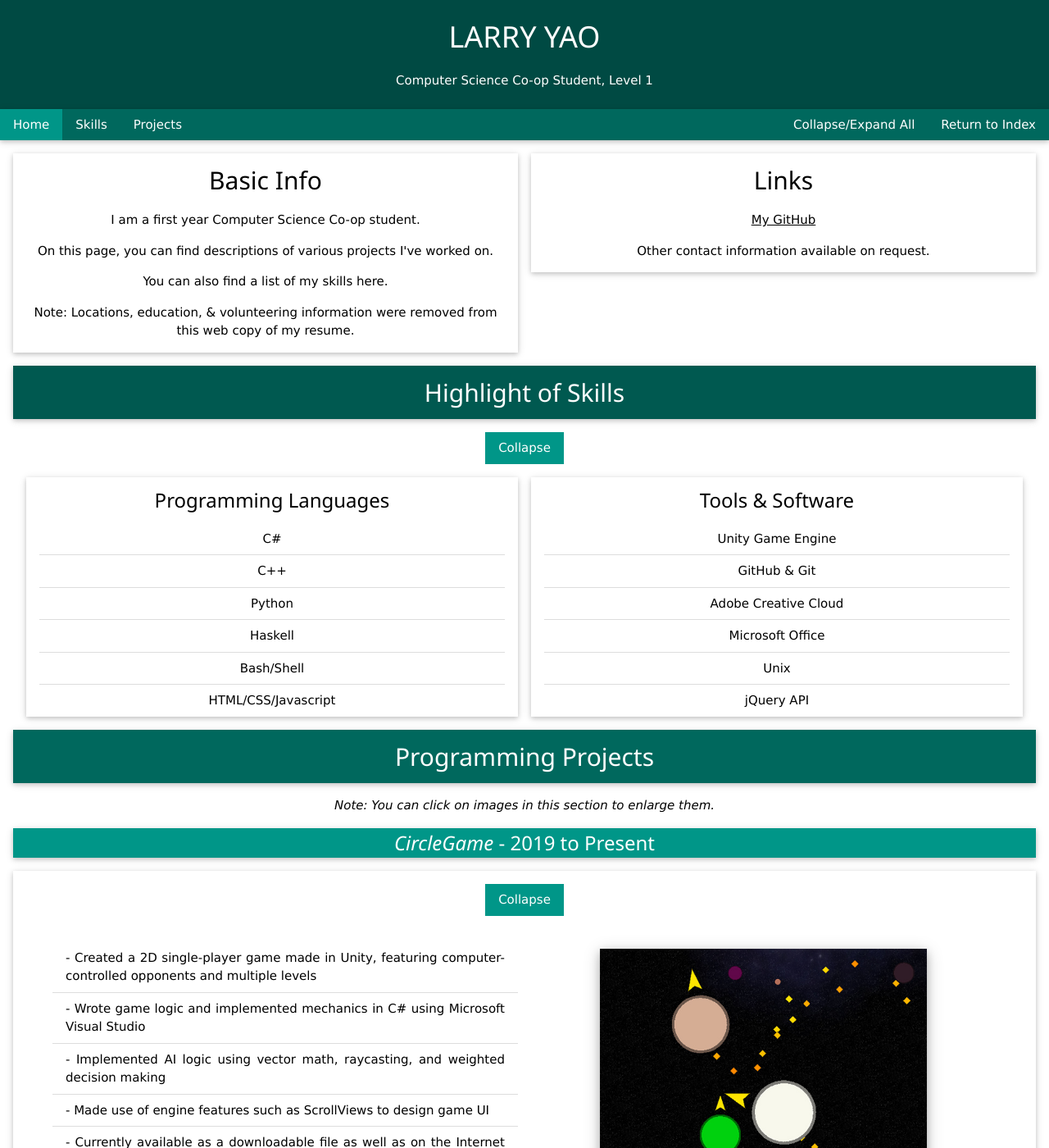
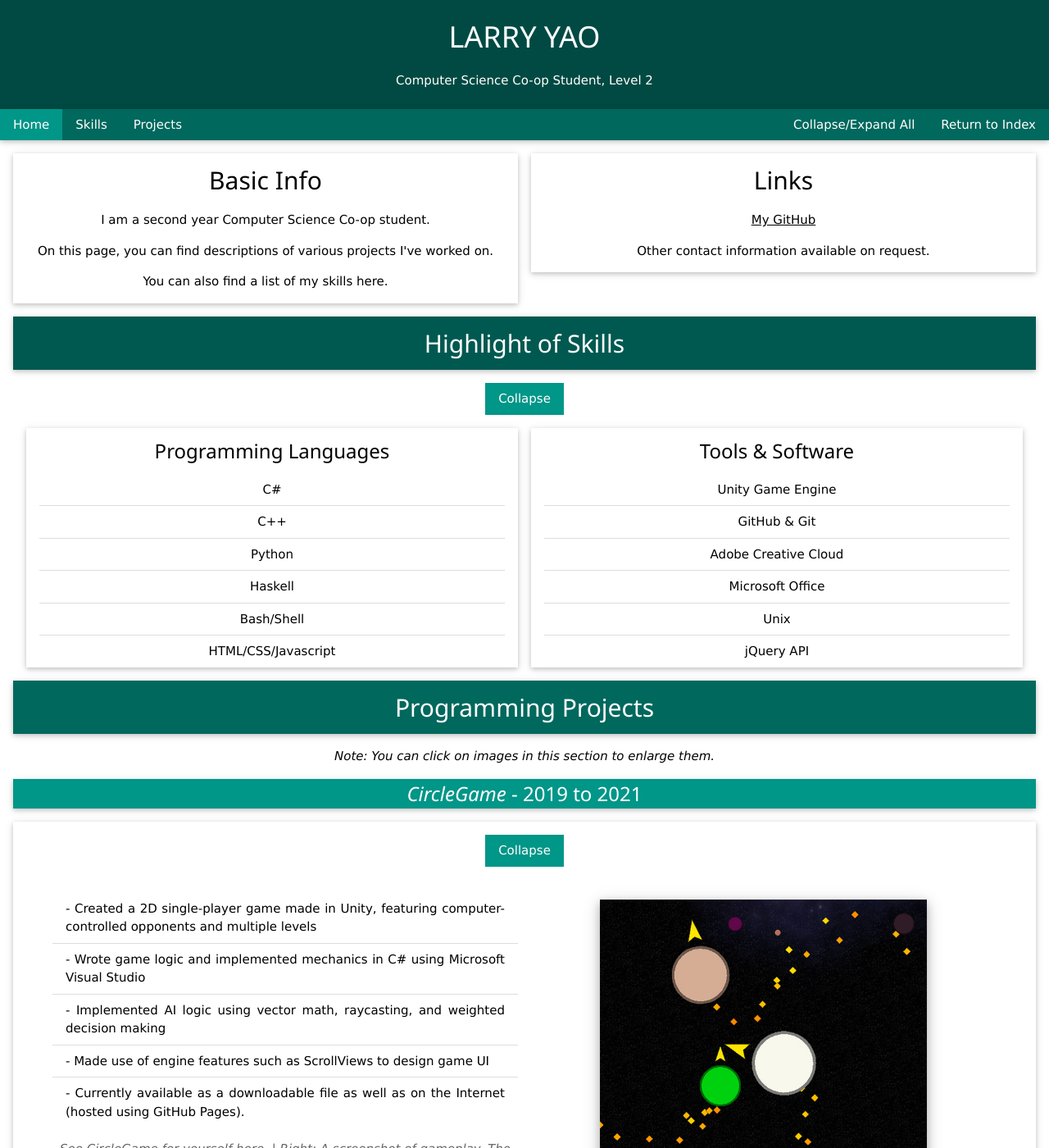
Before and after one commit to lyao6104/lyao6104.github.io, a Jekyll site: the page built from resume.html, in a window 1280 px wide and 1400 px high. Shown: the whole window at 82% size. Built offline with Jekyll 4.4.1, drawn with Linux system fonts in a browser that asks for light colours; some of the changed text lies outside the part shown.

Commit message:
Not in first year anymore

```diff
--- a/resume.html
+++ b/resume.html
@@ -20,7 +20,7 @@ layout: null
             <div class="w3-center">
                 <h1>LARRY YAO</h1>
                 <p>
-                    Computer Science Co-op Student, Level 1
+                    Computer Science Co-op Student, Level 2
                 </p>
             </div>
         </header>
@@ -49,16 +49,13 @@ layout: null
                 <div class="w3-container w3-card">
                     <h2 class="w3-center">Basic Info</h2>
                     <p>
-                        I am a first year Computer Science Co-op student.
+                        I am a second year Computer Science Co-op student.
                     </p>
                     <p>
                         On this page, you can find descriptions of various projects I've worked on.
                     </p>
                     <p>
                         You can also find a list of my skills here.
-                    </p>
-                    <p>
-                        Note: Locations, education, & volunteering information were removed from this web copy of my resume.
                     </p>
                 </div>
             </div>
@@ -127,7 +124,7 @@ layout: null
             </i>
         </p>
 
-        <h3 class="w3-theme w3-card w3-margin w3-center"><i>CircleGame</i> - 2019 to Present</h3>
+        <h3 class="w3-theme w3-card w3-margin w3-center"><i>CircleGame</i> - 2019 to 2021</h3>
         <div class="w3-margin w3-center w3-container w3-card">
             <a class="w3-button w3-margin w3-theme view-toggle project-collapser collapser-visible">Collapse</a>
             <div class="hide-click w3-row-padding w3-margin">
@@ -182,7 +179,7 @@ layout: null
             </div>
         </div>
 
-        <h3 class="w3-theme w3-card w3-margin w3-center"><i>Elder Scrolls Town Sim</i> - 2019 to Present</h3>
+        <h3 class="w3-theme w3-card w3-margin w3-center"><i>Elder Scrolls Town Sim</i> - 2019 to 2020</h3>
         <div class="w3-margin w3-center w3-container w3-card">
             <a class="w3-button w3-margin w3-theme view-toggle project-collapser collapser-visible">Collapse</a>
             <div class="hide-click w3-row-padding w3-margin">
```
